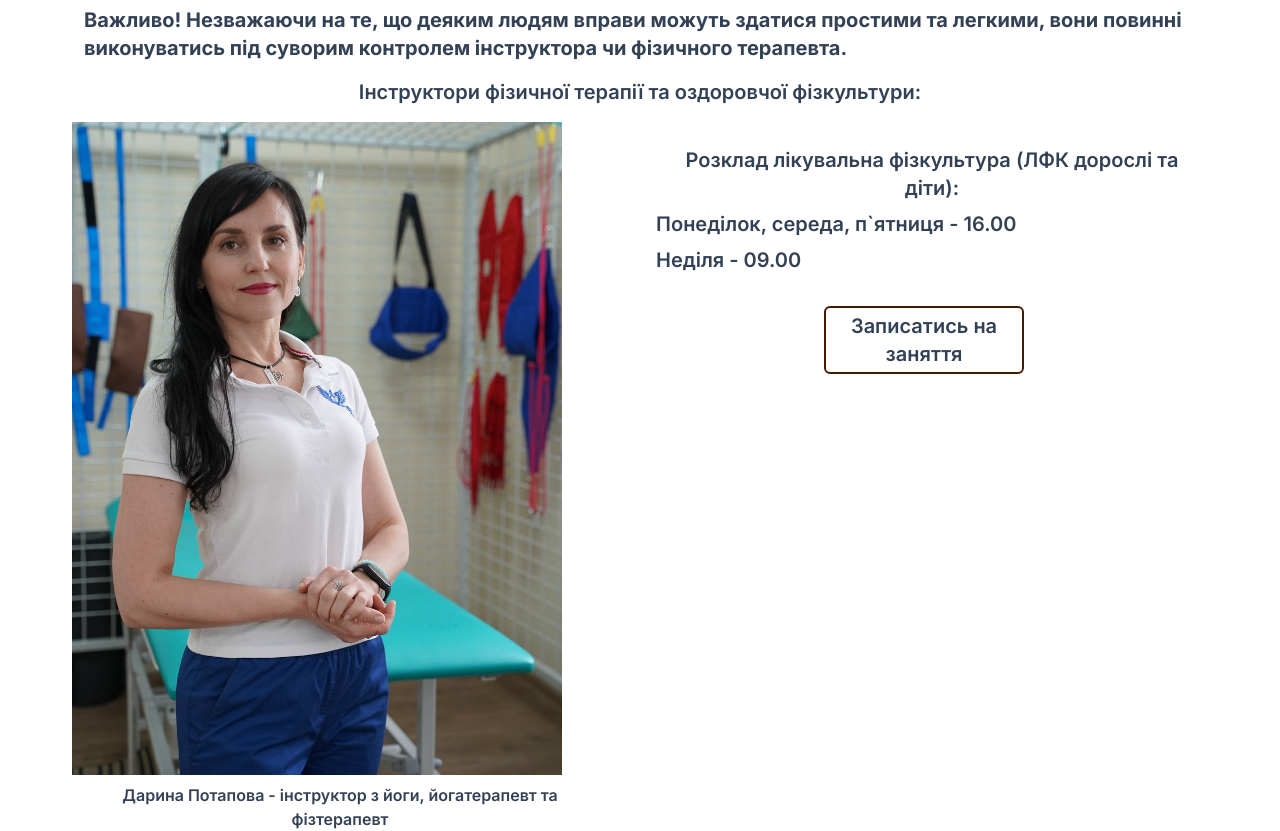
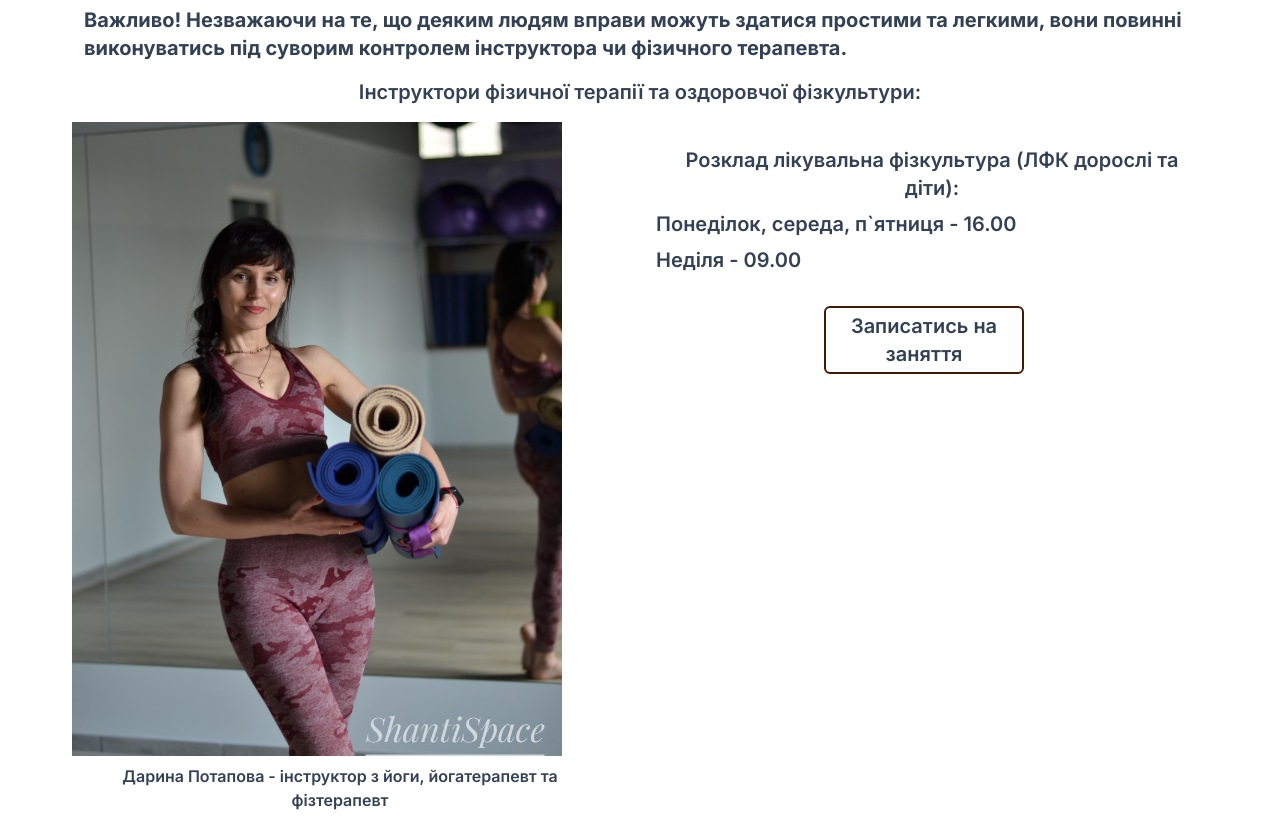
Before and after one commit to Tetyanka-T/shantispace, a Next.js app: page /physical-therapy in a window 1280 px wide. Shown: the part 5380-6211 px from the top of the page. Built offline with nearby package versions, Linux system fonts and the light colour scheme; no server answers; what pusher, tailwindcss-animated would draw is missing.

Commit message:
add photo

```diff
--- a/app/physical-therapy/page.tsx
+++ b/app/physical-therapy/page.tsx
@@ -101,7 +101,7 @@ const PhysicalPage = () => {
       <div className="2xl:mx-[340px]">
         <div className="md:flex">
         <div>
-          <Image src="/couch2.jpeg" alt="Дарина Полозок - інструктор з йоги, йогатерапевт та фізтерапевт" width={320} height={300} className="w-full h-auto object-cover md:w-[490px]"/>
+          <Image src="/couch.jpeg" alt="Дарина Полозок - інструктор з йоги, йогатерапевт та фізтерапевт" width={320} height={300} className="w-full h-auto object-cover md:w-[490px]"/>
           <h2 className="text-md text-center my-2">Дарина Потапова - інструктор з йоги, йогатерапевт та фізтерапевт</h2>
         </div>
         <div className="mt-4 md:ml-8">
```
